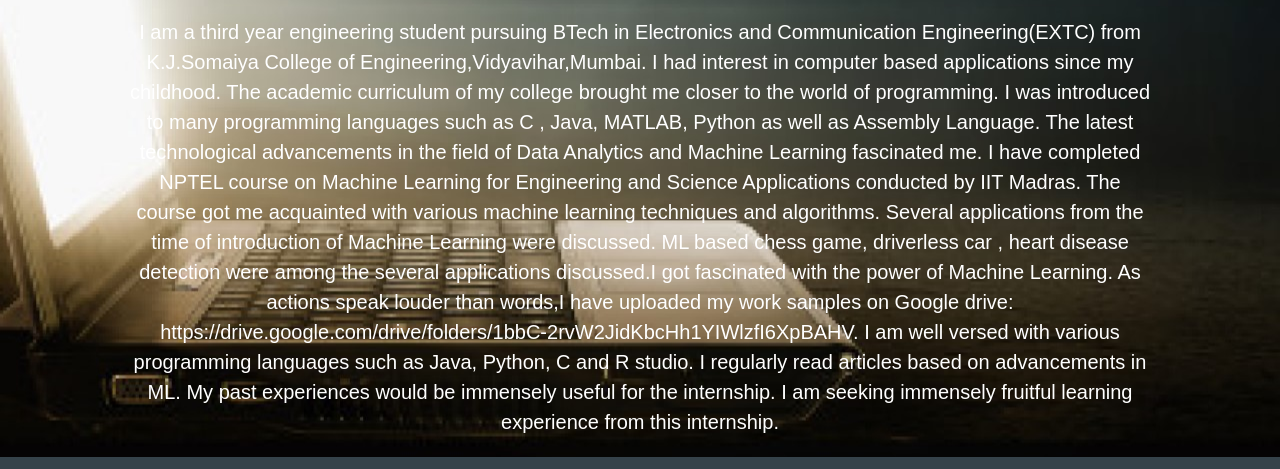
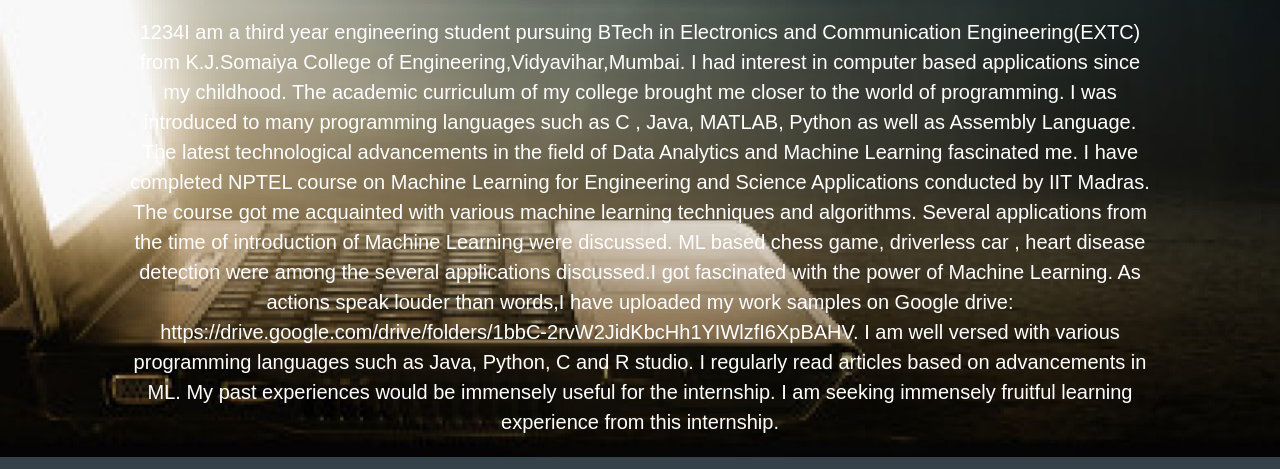
Before and after one commit to EswarR99/website, a plain HTML site: page index.html in a window 1280 px wide. Shown: the part 289-758 px from the top of the page. Drawn offline with Linux system fonts and the light colour scheme.

Commit message:
Update index.html

```diff
--- a/index.html
+++ b/index.html
@@ -28,7 +28,7 @@
     <section id="showcase">
       <div class="container">
         <h1>E Bhawani Eswar Reddy</h1>
-        <p>I am a third year engineering student pursuing BTech in Electronics and Communication Engineering(EXTC) from K.J.Somaiya College of Engineering,Vidyavihar,Mumbai. I had interest in computer based applications since my childhood. The academic curriculum of my college brought me closer to the world of programming. I was introduced to many programming languages such as C , Java, MATLAB, Python as well as Assembly Language. The latest technological advancements in the field of Data Analytics and Machine Learning fascinated me. I have completed NPTEL course on Machine Learning for Engineering and Science Applications conducted by IIT Madras. The course got me acquainted with various machine learning techniques and algorithms. Several applications from the time of introduction of Machine Learning were discussed. ML based chess game, driverless car , heart disease detection were among the several applications discussed.I got fascinated with the power of Machine Learning. As actions speak louder than words,I have uploaded my work samples on Google drive: https://drive.google.com/drive/folders/1bbC-2rvW2JidKbcHh1YIWlzfI6XpBAHV. I am well versed with various programming languages such as Java, Python, C and R studio. I regularly read articles based on advancements in ML. My past experiences would be immensely useful for the internship. I am seeking immensely fruitful learning experience from this internship.
+        <p>1234I am a third year engineering student pursuing BTech in Electronics and Communication Engineering(EXTC) from K.J.Somaiya College of Engineering,Vidyavihar,Mumbai. I had interest in computer based applications since my childhood. The academic curriculum of my college brought me closer to the world of programming. I was introduced to many programming languages such as C , Java, MATLAB, Python as well as Assembly Language. The latest technological advancements in the field of Data Analytics and Machine Learning fascinated me. I have completed NPTEL course on Machine Learning for Engineering and Science Applications conducted by IIT Madras. The course got me acquainted with various machine learning techniques and algorithms. Several applications from the time of introduction of Machine Learning were discussed. ML based chess game, driverless car , heart disease detection were among the several applications discussed.I got fascinated with the power of Machine Learning. As actions speak louder than words,I have uploaded my work samples on Google drive: https://drive.google.com/drive/folders/1bbC-2rvW2JidKbcHh1YIWlzfI6XpBAHV. I am well versed with various programming languages such as Java, Python, C and R studio. I regularly read articles based on advancements in ML. My past experiences would be immensely useful for the internship. I am seeking immensely fruitful learning experience from this internship.
 
 </p>
       </div>
```
